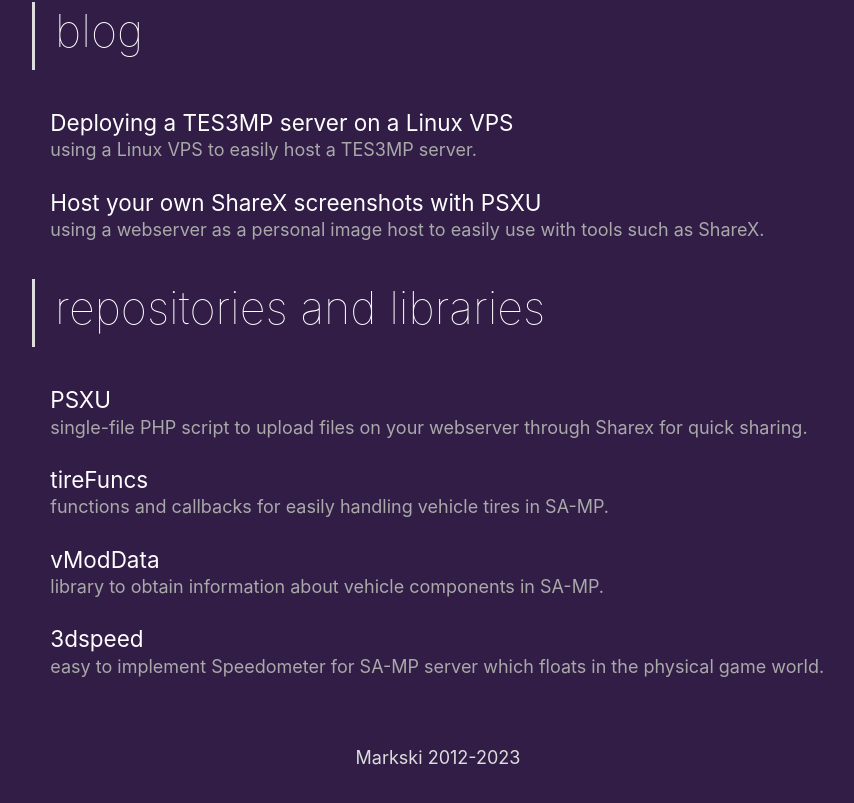
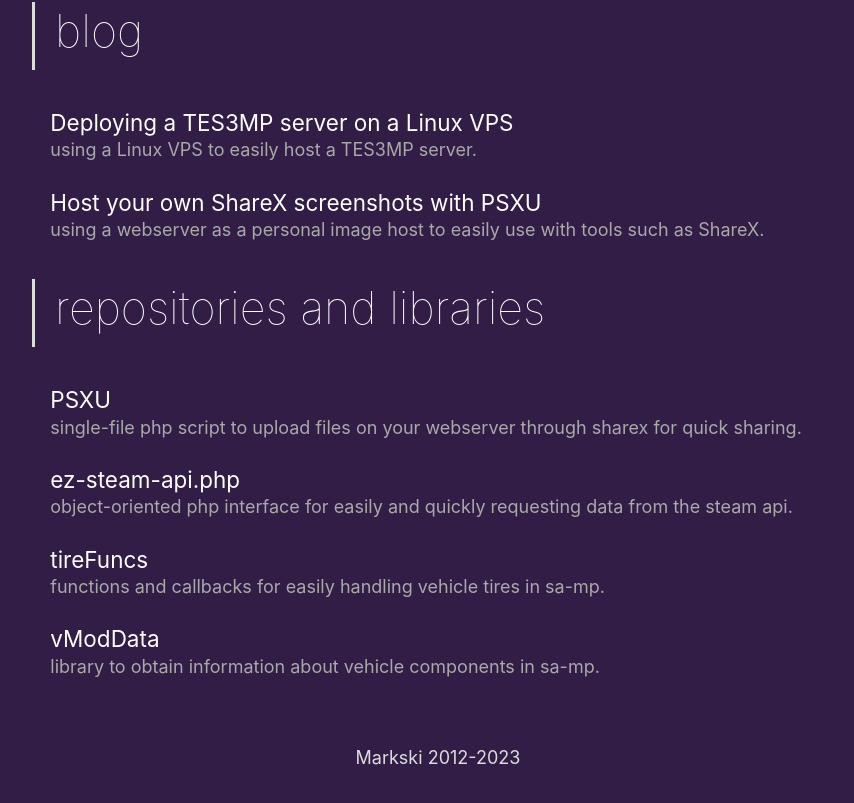
Before and after one commit to markski1/markski.ar, a Next.js app: page / in a window 1280 px wide. Shown: the part 797-1600 px from the top of the page, without its empty margins (202-1056 px from the left). Built offline with nearby package versions, Linux system fonts and the light colour scheme.

Commit message:
add php-steam-api to main page, remove 3dspeed

```diff
--- a/pages/index.tsx
+++ b/pages/index.tsx
@@ -79,25 +79,25 @@
 			<PrintEntry
 				title = 'PSXU'
 				url = 'https://github.com/markski1/PSXU'
-				text = 'single-file PHP script to upload files on your webserver through Sharex for quick sharing.'
+				text = 'single-file php script to upload files on your webserver through sharex for quick sharing.'
+				target = '_blank'
+			/>
+			<PrintEntry
+				title = 'ez-steam-api.php'
+				url = 'https://github.com/markski1/ez-steam-api.php'
+				text = 'object-oriented php interface for easily and quickly requesting data from the steam api.'
 				target = '_blank'
 			/>
 			<PrintEntry
 				title = 'tireFuncs'
 				url = 'https://github.com/markski1/SAMP-tireFuncs'
-				text = 'functions and callbacks for easily handling vehicle tires in SA-MP.'
+				text = 'functions and callbacks for easily handling vehicle tires in sa-mp.'
 				target = '_blank'
 			/>
 			<PrintEntry
 				title = 'vModData'
 				url = 'https://github.com/markski1/SAMP-vModData'
-				text = 'library to obtain information about vehicle components in SA-MP.'
-				target = '_blank'
-			/>
-			<PrintEntry
-				title = '3dspeed'
-				url = 'https://github.com/markski1/SAMP-3dspeed'
-				text = 'easy to implement Speedometer for SA-MP server which floats in the physical game world.'
+				text = 'library to obtain information about vehicle components in sa-mp.'
 				target = '_blank'
 			/>
 		</Layout>
```
